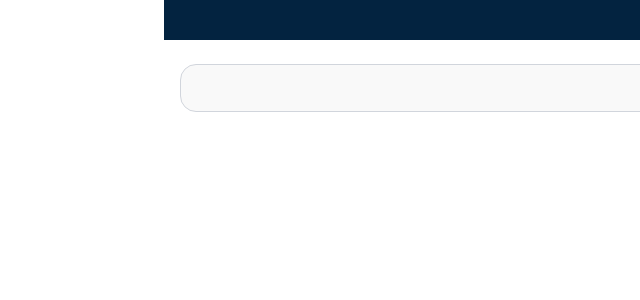
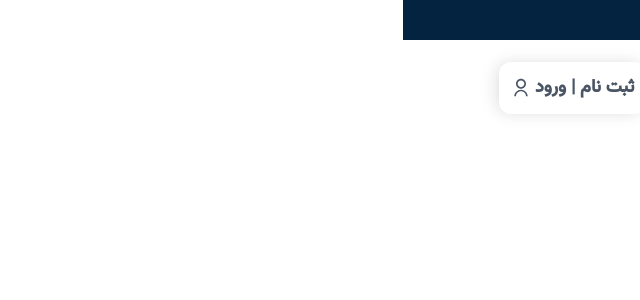
Before and after one commit to ashrafi-frontDeveloper/FitLand-Ecommerce-Online-Shop, a React (Vite) app: page / in a window 1280 px wide. Shown: the top 300 px of the page, without its empty margins (640-1280 px from the left). Built offline with nearby package versions, Linux system fonts and the light colour scheme.

Commit message:
feat(UserActions): add login | sign up button

```diff
--- a/src/components/Header/UserActions.jsx
+++ b/src/components/Header/UserActions.jsx
@@ -1,12 +1,26 @@
 import { CiSearch } from "react-icons/ci";
+import { RiUserLine } from "react-icons/ri";
 
 const UserActions = () => {
     return (
-      <div className="flex gap-4 items-center text-gray-600 text-lg">
+      <div className="flex items-center gap-x-20 gap-4 text-gray-600 text-lg">
+        {/* search box */}
         <form className="flex items-center gap-x-2 text-start border border-gray-300 px-3 py-4 rounded-2xl w-[638px] h-12 bg-[#F9F9F9]" action="">
           <CiSearch className="w-6 h-6 text-primary" />
           <input className="border-none outline-none" type="text" name="" placeholder="جستجو"/>
         </form>
+
+        {/* login & sign up btn */}
+        <button className="flex items-center gap-x-1 font-bold shadow-[0_4px_14px_rgba(0,0,0,0.01),0_-4px_16px_rgba(0,0,0,0.01),4px_0_16px_rgba(0,0,0,0.01),-4px_0_16px_rgba(0,0,0,0.1)] rounded-xl p-3">
+          <span>ثبت نام | ورود</span>
+          <RiUserLine className="w-5 h-5" />
+        </button>
+
+        {/* shopping cart */}
+        <button className="">
+
+        </button>
+
       </div>
     );
   };
```
